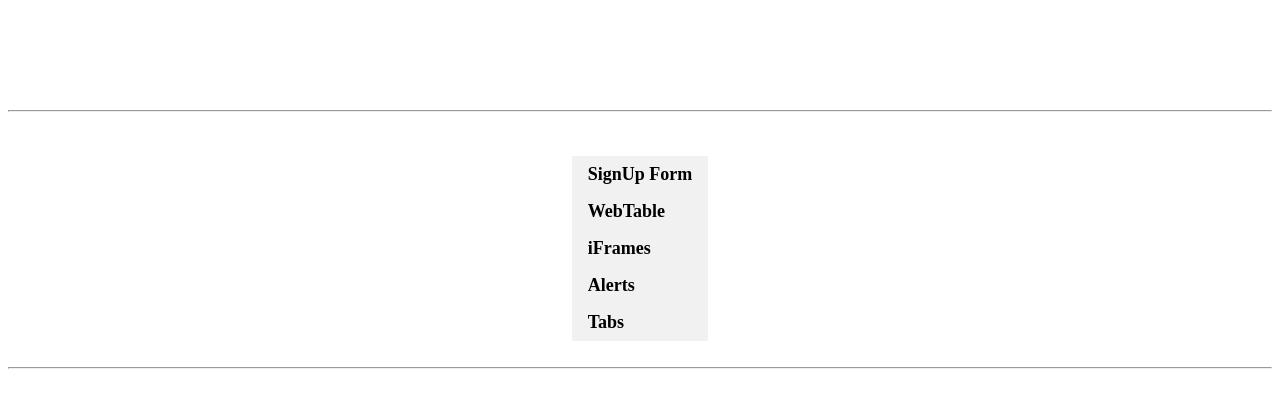
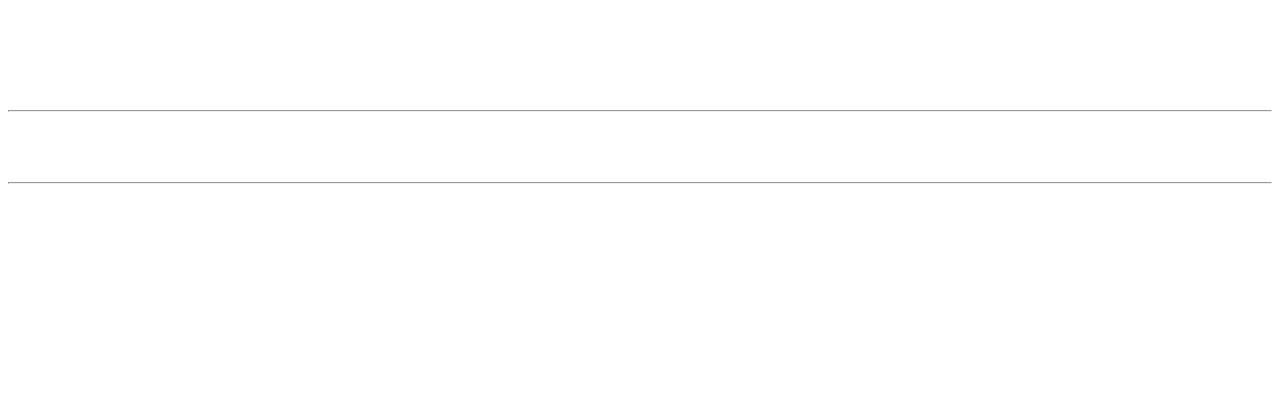
Before and after one commit to qavbox/demo, a Jekyll site: the page built from index.html, in a window 1280 px wide. Shown: the top 408 px of the page. Built offline with Jekyll 4.4.1, drawn with Linux system fonts in a browser that asks for light colours.

Commit message:
Update default.html

```diff
--- a/_layouts/default.html
+++ b/_layouts/default.html
@@ -20,13 +20,6 @@
   <br/>
   <body>
 
-<ul class="myhmenu">
-  <li><b><a href="signup.html">SignUp Form</a></b></li>
-  <li><b><a href="webtable.html">WebTable</a></b></li>
- <li><b><a href="iframes.html">iFrames</a></b></li>
- <li><b><a href="alerts.html">Alerts</a></b></li>
-  <li><b><a href="tabs.html">Tabs</a></b></li>
-</ul>
 <div class="container">
 
   {{ content }}
```
